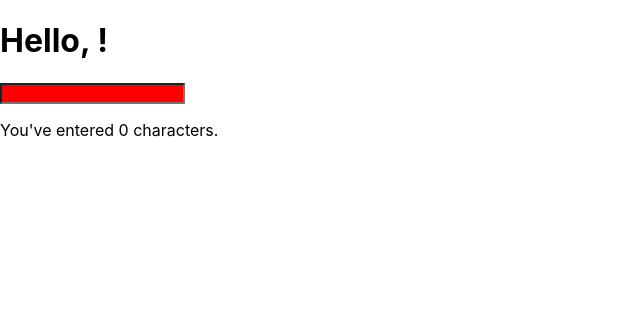
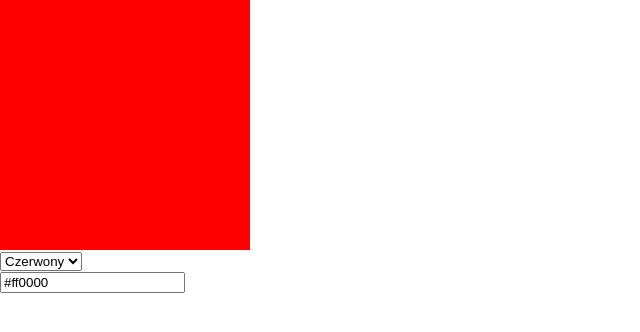
Before and after one commit to wizabela/react-mk, a React (Create React App) app: page / in a window 1280 px wide. Shown: the top 332 px of the page, without its empty margins (0-640 px from the left). Built offline with nearby package versions, Linux system fonts and the light colour scheme.

Commit message:
color box with select, input element

```diff
--- a/src/components/App/App.js
+++ b/src/components/App/App.js
@@ -1,20 +1,9 @@
-import React, {useState} from "react";
+import React from "react";
+import {ColorBox} from "../ColorBox/ColorBox";
+
 import './App.css';
 
 
 export const App = props => {
-    const [firstName, setFirstName] = useState('');
-
-    const color = firstName[0] === '@' ? 'green' : 'red';
-
-    return <>
-        <h1>Hello, {firstName}!</h1>
-        <input
-            type="text"
-            value={firstName}
-            onChange={e => setFirstName(e.target.value.toUpperCase)}
-            style={{backgroundColor: color}}
-        />
-        <p>You've entered {firstName.length} characters.</p>
-    </>;
+return <ColorBox/>;
 };
--- /dev/null
+++ b/src/components/ColorBox/ColorBox.css
@@ -0,0 +1,4 @@
+.ColorBox__box {
+    width: 250px;
+    height: 250px;
+}
--- /dev/null
+++ b/src/components/ColorBox/ColorBox.js
@@ -0,0 +1,29 @@
+import React, {useState} from 'react';
+
+import './ColorBox.css';
+
+export const ColorBox = props => {
+    const [backgroundColor, setBackgroundColor] = useState('#ff0000');
+
+
+    return <>
+        <div className="ColorBox__box" style={{backgroundColor}}/>
+        <div>
+            <select
+                value={backgroundColor}
+                onChange={e => setBackgroundColor(e.target.value)}
+            >
+                <option value="#ff0000">Czerwony</option>
+                <option value="#00ff00">Zielony</option>
+                <option value="#0000ff">Niebieski</option>
+            </select>
+        </div>
+        <div>
+            <input
+                type="text"
+                value={backgroundColor}
+                onChange={e => setBackgroundColor(e.target.value)}
+            />
+        </div>
+    </>;
+};
```
